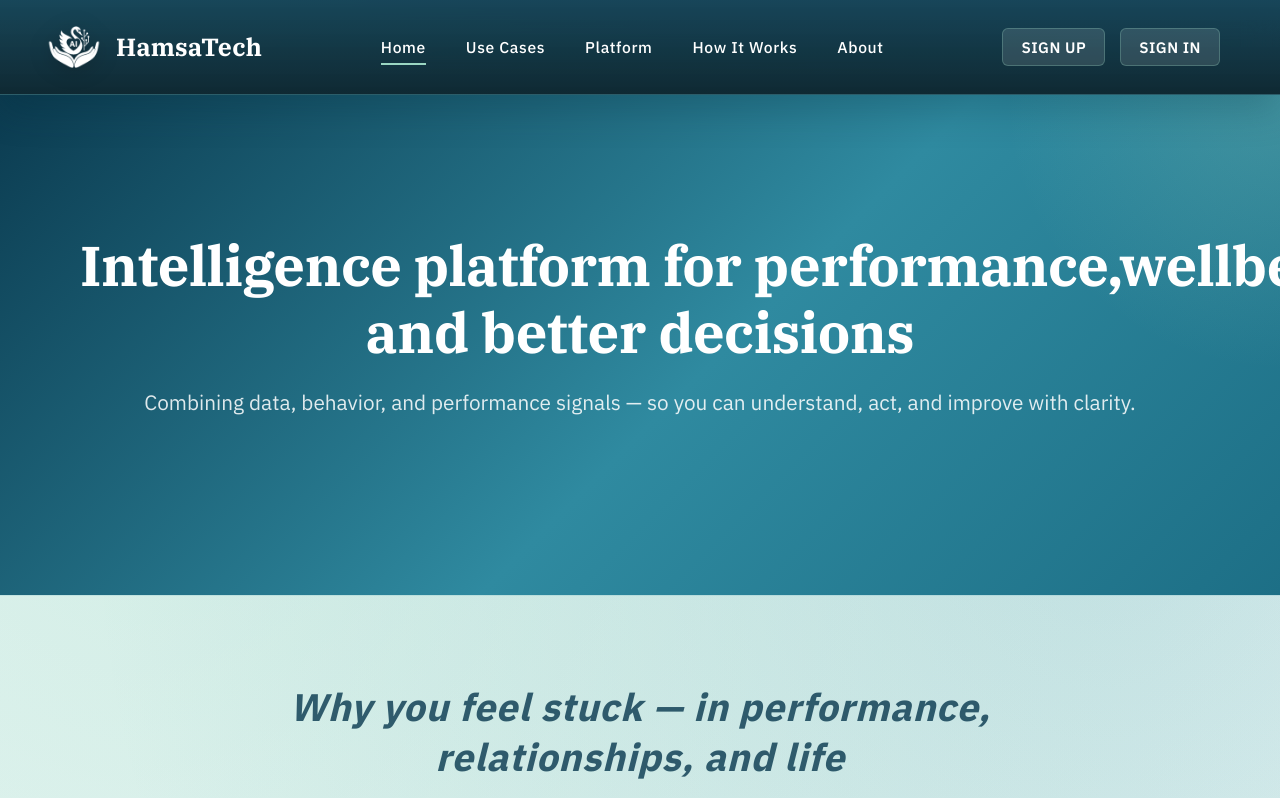
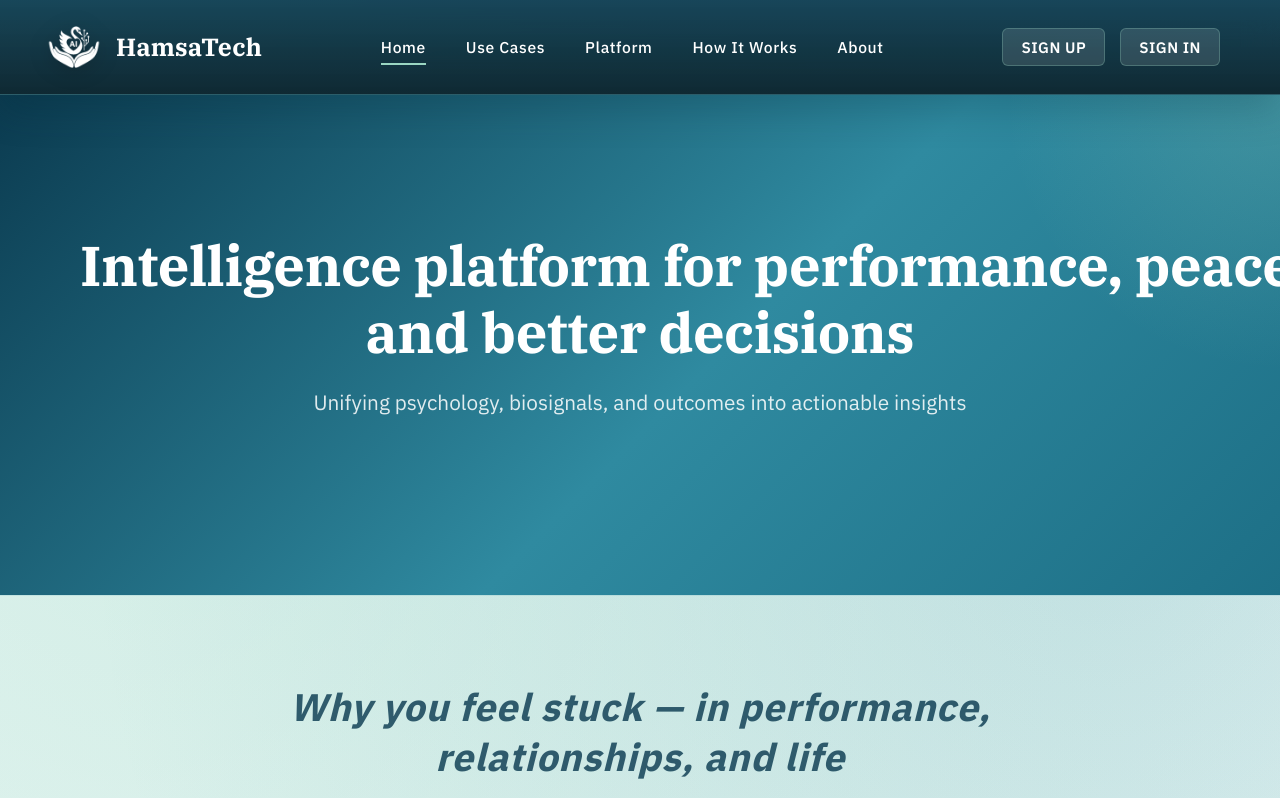
Before and after one commit to hamsatechai-netizen/hamsatech-website, a React (Vite) app: page / in a window 1280 px wide. Shown: the top 798 px of the page. Built offline with nearby package versions, Linux system fonts and the light colour scheme; no server answers.

Commit message:
title update

```diff
--- a/src/components/Hero.tsx
+++ b/src/components/Hero.tsx
@@ -5,11 +5,11 @@ function Hero() {
     <section className="hero" id="home">
       <div className="hero-content">
         <h1 className="hero-title">
-          <span>Intelligence platform for performance,wellbeing</span>
+          <span>Intelligence platform for performance, peace, and progress</span>
           <span>and better decisions</span>
         </h1>
         <p className="hero-subtitle">
-          Combining data, behavior, and performance signals — so you can understand, act, and improve with clarity.
+         Unifying psychology, biosignals, and outcomes into actionable  insights
         </p>
       </div>
     </section>
```
